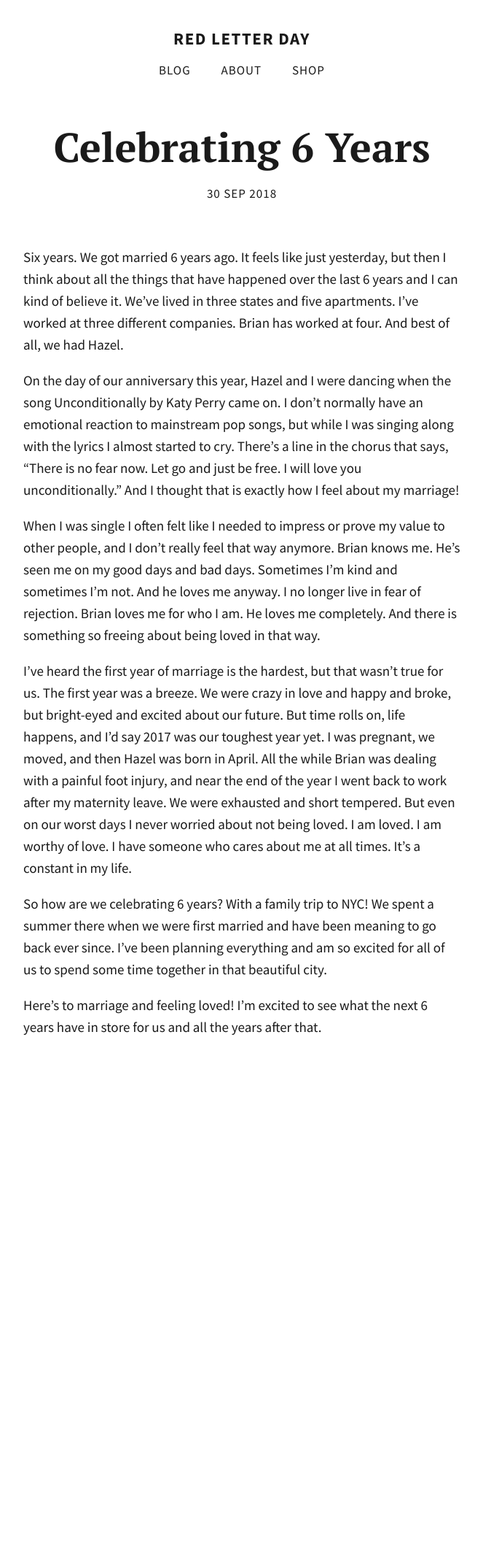
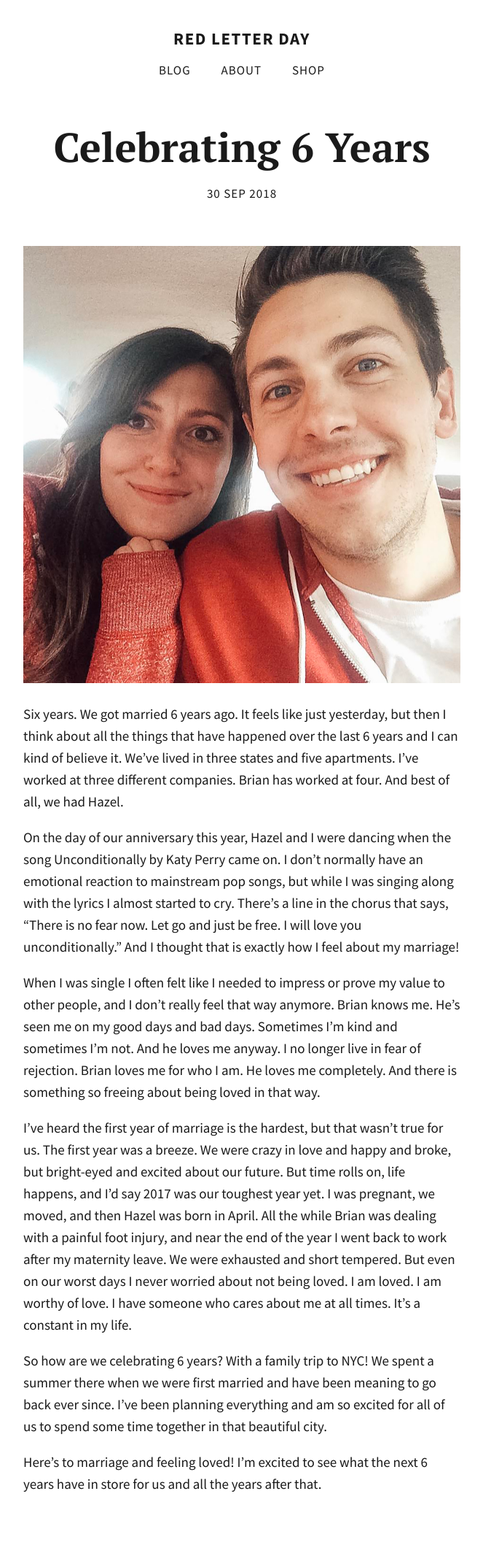
Before and after one commit to totiffany/totiffany.github.io, a Jekyll site: the page built from _posts/2018-09-30-Celebrating-6-Years.md, in a window 1280 px wide. Shown: the whole page at 73% size, without its empty margins (308-971 px from the left). Built offline with Jekyll 4.4.1, drawn with Linux system fonts in a browser that asks for light colours; our own code applies the rules of GitHub Pages for plain Markdown files; comment, search, counter and statistics services are not loaded; before the commit the page ends 1517 px from its top, so only the background shows below that.

Commit message:
Update 2018-09-30-Celebrating-6-Years.md

```diff
--- a/_posts/2018-09-30-Celebrating-6-Years.md
+++ b/_posts/2018-09-30-Celebrating-6-Years.md
@@ -6,7 +6,10 @@ description: >-
   can kind of believe it. We've lived in three states and five apartments. I've
   worked at three different companies. Brian has worked at four. And best of
   all, we had Hazel.
+image: 10-18 Tiffany-Brian.jpg
 ---
+![10-18 Tiffany-Brian.jpg]({{site.baseurl}}/img/10-18 Tiffany-Brian.jpg)
+
 Six years. We got married 6 years ago. It feels like just yesterday, but then I think about all the things that have happened over the last 6 years and I can kind of believe it. We've lived in three states and five apartments. I've worked at three different companies. Brian has worked at four. And best of all, we had Hazel.
 
 On the day of our anniversary this year, Hazel and I were dancing when the song Unconditionally by Katy Perry came on. I don't normally have an emotional reaction to mainstream pop songs, but while I was singing along with the lyrics I almost started to cry. There's a line in the chorus that says, "There is no fear now. Let go and just be free. I will love you unconditionally." And I thought that is exactly how I feel about my marriage!
```
